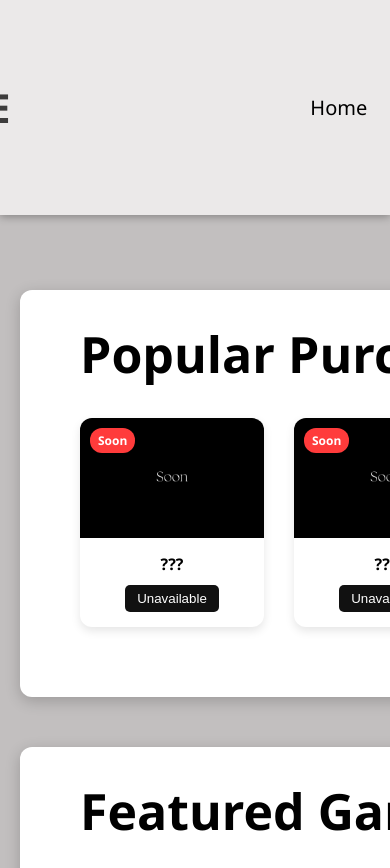
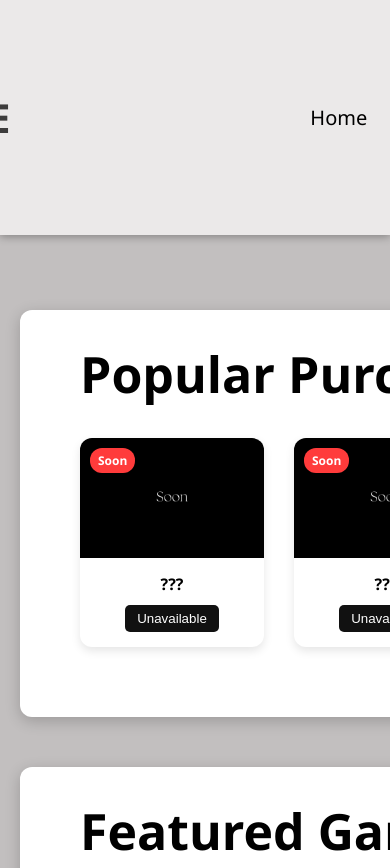
Before and after one commit to kaeyde/Store, a plain HTML site: page index.html in a window 390 px wide. Shown: the top 868 px of the page. Drawn offline with Linux system fonts and the light colour scheme.

Commit message:
Refactor CSS for layout and responsiveness
Reorganized and updated CSS for general layout, navbar, main content, featured games, and footer. Added responsive design adjustments.

```diff
--- a/style.css
+++ b/style.css
@@ -25,14 +25,17 @@ body {
     background-color: #ebe9e9;
     padding: 25px 40px;
     box-shadow: 0 2px 8px rgba(0,0,0,0.3);
+    display: flex;
+    justify-content: center;
 }
 
 .nav-container {
     display: flex;
     align-items: center;
-    justify-content: center;
+    justify-content: space-between;
     gap: 50px;
-    width: 100%;
+    width: 1200px;
+    padding: 10px 0;
 }
 
 .menu-icon {
```
